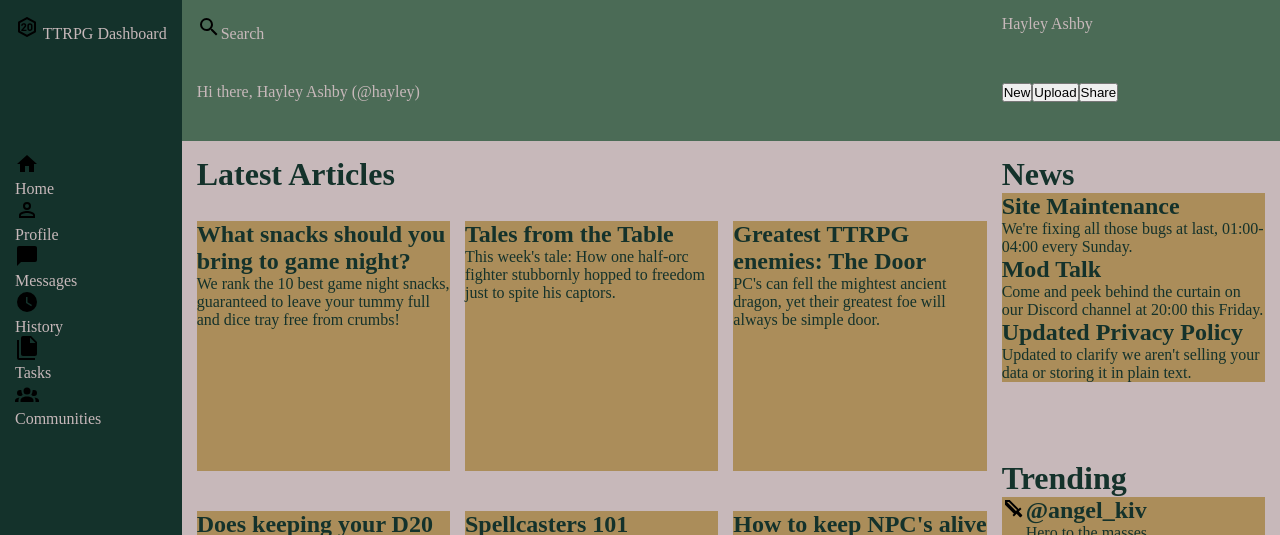
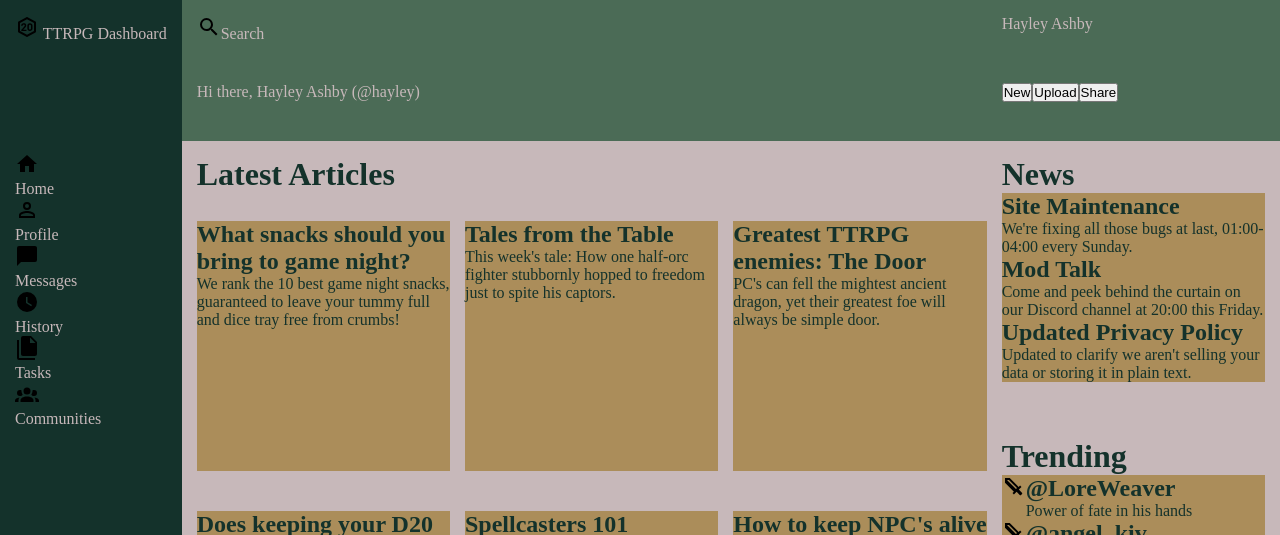
Before and after one commit to hayleyashby7/Dashboard, a plain HTML site: page index.html in a window 1280 px wide. Shown: the top 535 px of the page. Drawn offline with Linux system fonts and the light colour scheme; files whose address does not match are found by name.

Commit message:
added additional trending account

```diff
--- a/index.html
+++ b/index.html
@@ -114,6 +114,13 @@
 				<div class="socials">
 					<div class="social-header"><h1>Trending</h1></div>
 					<div class="social-content">
+<div class="trending">
+							<img src="/images/sword.svg" alt="sword icon" />
+							<div class="trend-content">
+								<h2>@LoreWeaver</h2>
+								<p class="trend-text">Power of fate in his hands</p>
+							</div>
+						</div>
 						<div class="trending">
 							<img src="/images/sword.svg" alt="sword icon" />
 							<div class="trend-content">
```
